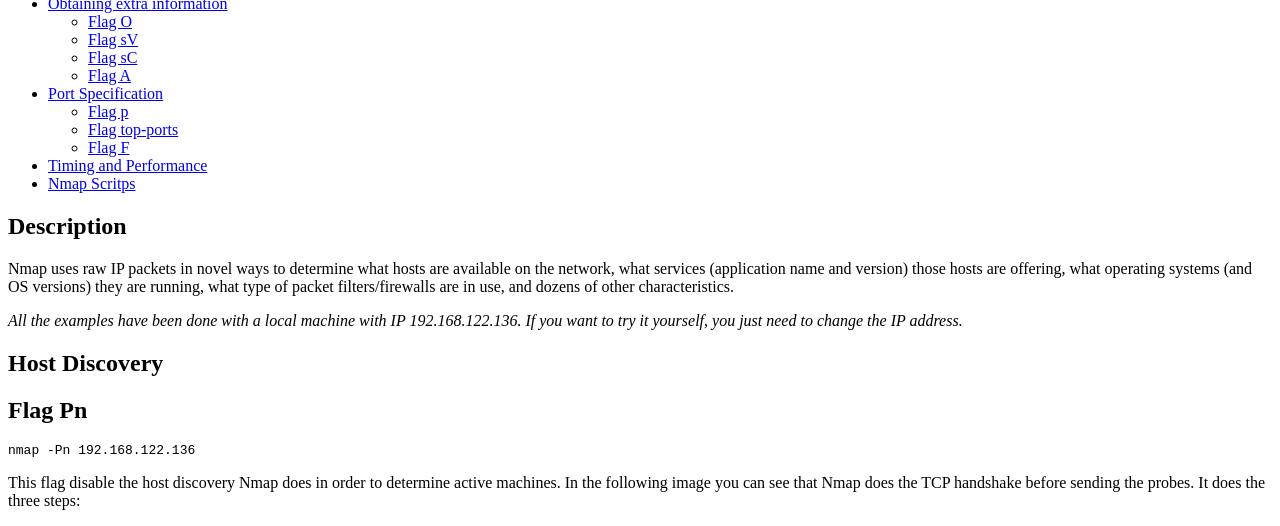
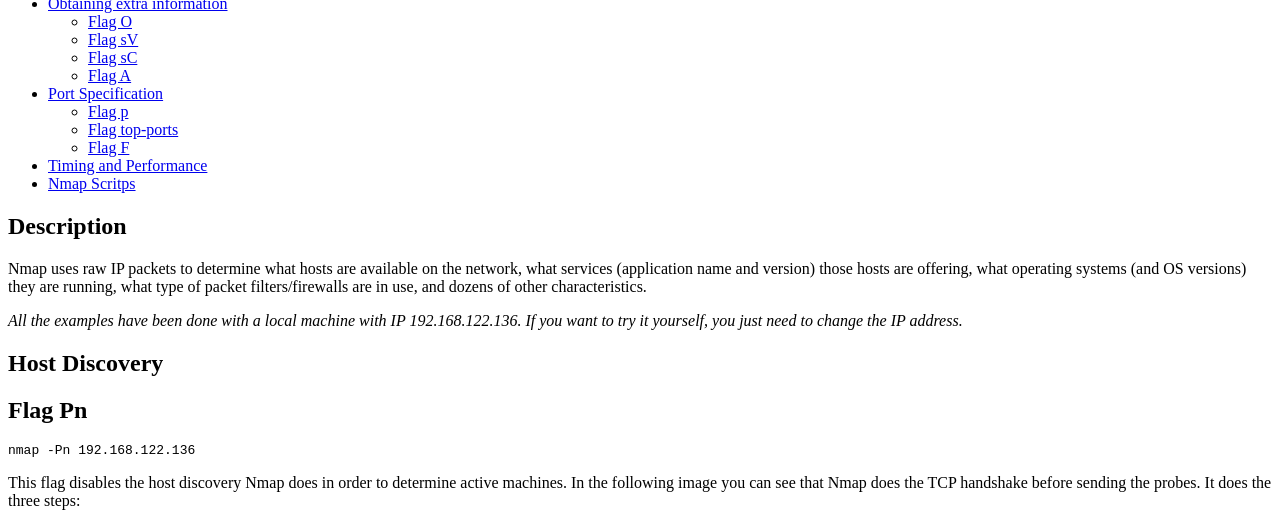
Before and after one commit to Ex0brain/trelis24.github.io, a Jekyll site: the page built from _posts/2017-11-29-Nmap.md, in a window 1280 px wide and 1400 px high, scrolled down 462 px. Shown: the top 526 px of the window. Built offline with Jekyll 4.4.1, drawn with Linux system fonts in a browser that asks for light colours; comment, search, counter and statistics services are not loaded; a style sheet for code colours, icons or effects is not loaded; some of the changed text lies outside the part shown.

````diff
--- a/_posts/2017-11-29-Nmap.md
+++ b/_posts/2017-11-29-Nmap.md
@@ -10,7 +10,7 @@
 {:toc}
 
 # Description
-Nmap uses raw IP packets in novel ways to determine what hosts are available on the network, what services (application name and version) those hosts are offering, what operating systems (and OS versions) they are running, what type of packet filters/firewalls are in use, and dozens of other characteristics.
+Nmap uses raw IP packets to determine what hosts are available on the network, what services (application name and version) those hosts are offering, what operating systems (and OS versions) they are running, what type of packet filters/firewalls are in use, and dozens of other characteristics.
 
 
 
@@ -22,7 +22,7 @@
 ```
 nmap -Pn 192.168.122.136
 ```
-This flag disable the host discovery Nmap does in order to determine active machines.
+This flag disables the host discovery Nmap does in order to determine active machines.
 In the following image you can see that Nmap does the TCP handshake before sending the probes. It does the three steps:
 - SYN (source - destination)
 - SYN ACK (destination - source)
@@ -68,7 +68,7 @@
 ```
 sudo nmap -sU 192.168.122.136
 ```
-This flag is used to scan UDP ports and it can be combined with sT and sS in order to scan TCP and UDP ports at the same time.
+This flag is used to scan UDP ports and it can be combined with `sT` and `sS` in order to scan TCP and UDP ports at the same time.
 
 Scanning UDP ports with Nmap can take long because there are no error controls. Nmap keeps sending probes if no answer has been received, until it reach a number of tries:
 - Open port: target answers with anything
@@ -138,7 +138,7 @@
 ```
 This flag only scans the top 100 ports.
 
-An strategy I follow during the web auditories is to launch first nmap with the flag `-F` or `--top-ports 25` so I can obtain fast results and start working. After this I decide if it's worth to launch nmap with the top 1000 ports or scan all of them. It will depends on the time I have.
+An strategy I follow during the web auditories is to launch first nmap with the flag `-F` or `--top-ports 25` so I can obtain fast results and start working. After this I decide if it's worth to launch Nmap with the top 1000 ports or scan all of them. It will depends on the time I have.
 However, some statistics show that sometimes it's not worth to scan all the ports because it's time consuming and you can obtain most of the information scanning only the most common ports:
 - Top 100 ports: you will discover the 80% of the ports of the target
 - Top 1000 ports: you will discover the 98% of the ports of the target
````
Also changed, not shown: other parts of _posts/2017-11-29-Nmap.md (+3 -3 lines), _posts/2017-11-27-Invisible-Proxy.md (+1 -1 lines).
